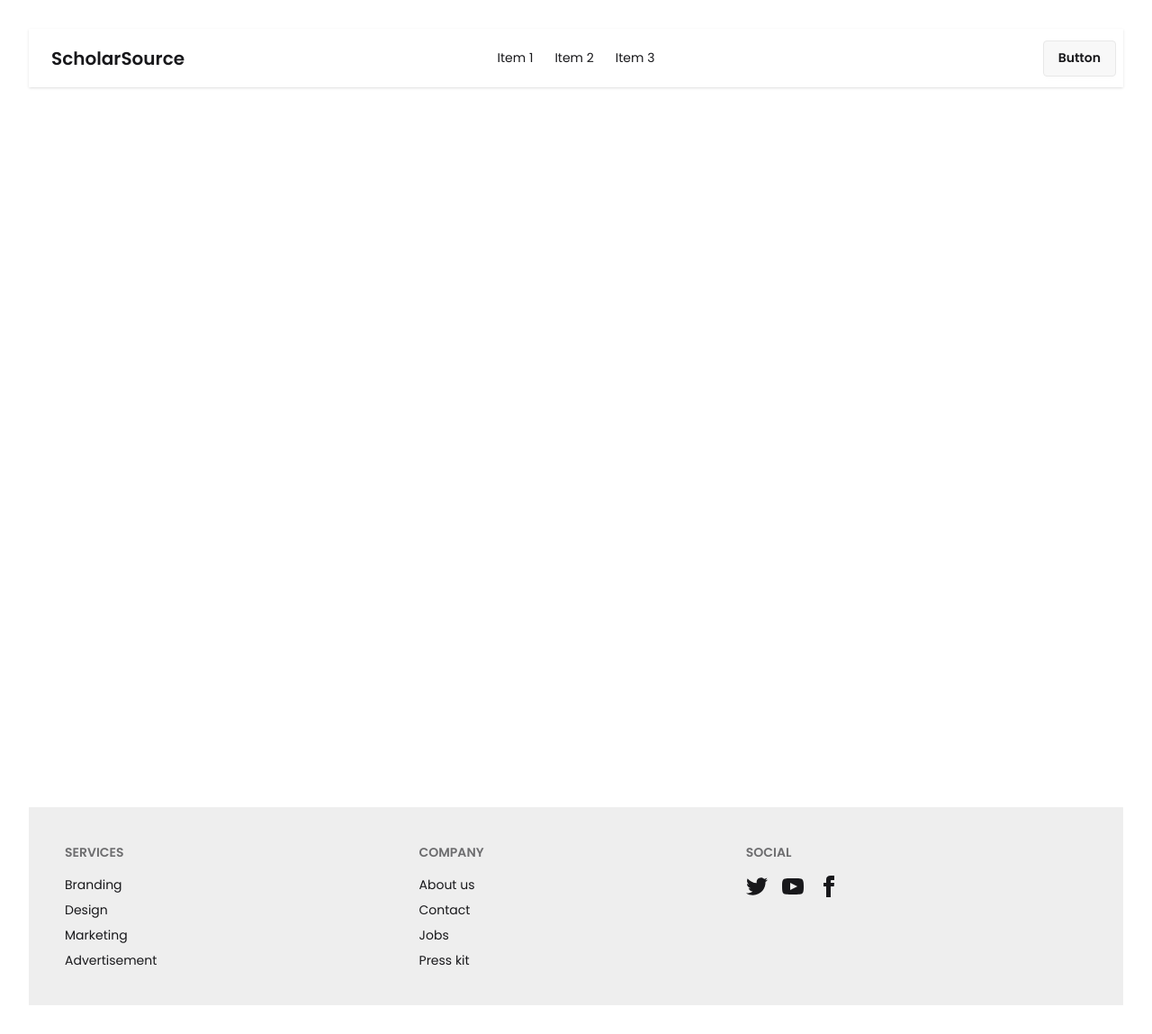
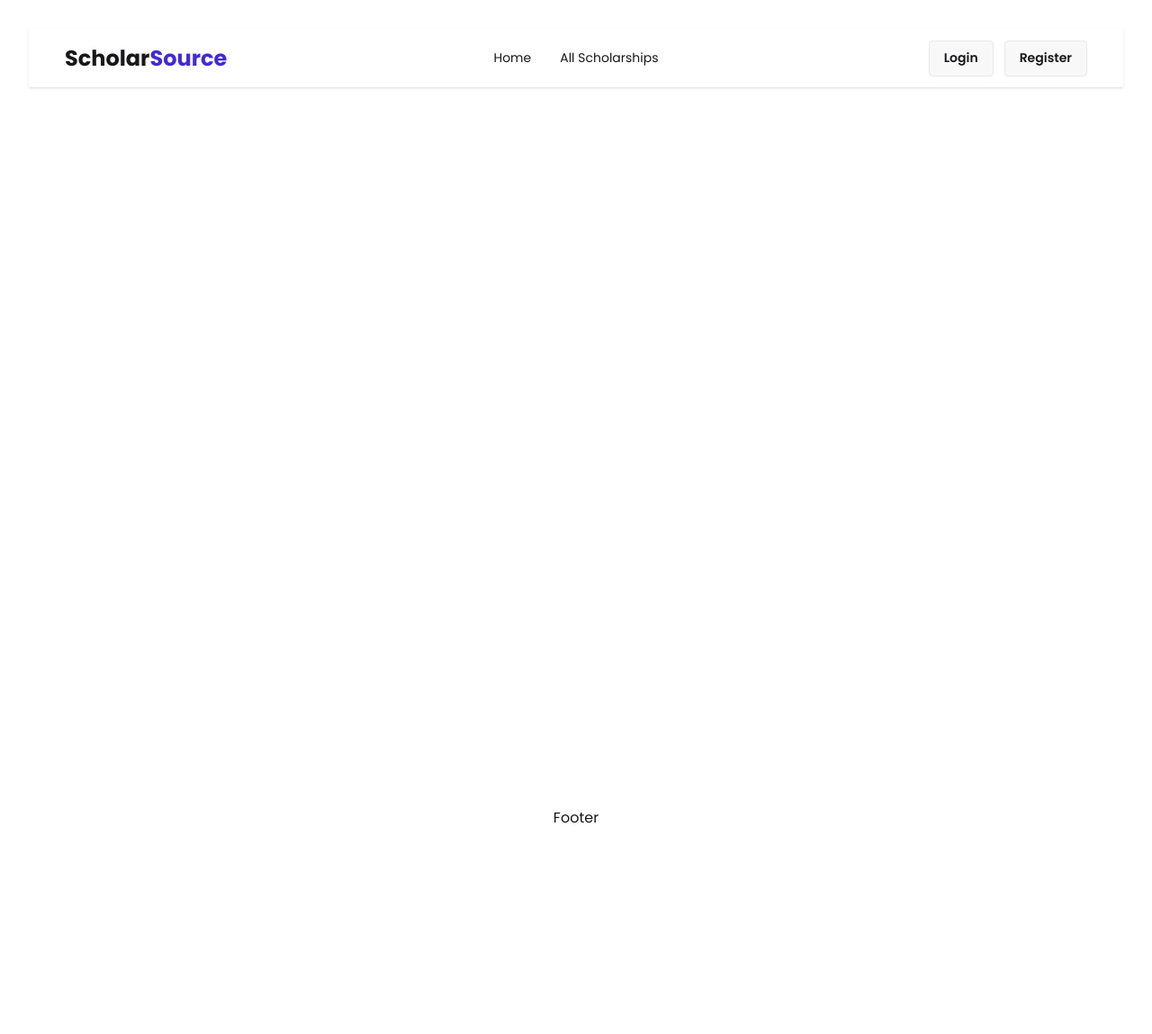
Before and after one commit to FokhrulSabel/scholar-source-client, a React (Vite) app: page / in a window 1280 px wide. Shown: the whole page at 90% size. After the commit the page ends 953 px from the top, so only its background shows below. Built offline with nearby package versions, Linux system fonts and the light colour scheme.

Commit message:
Add Navbar

```diff
--- /dev/null
+++ b/src/components/Footer/Footer.jsx
@@ -0,0 +1,11 @@
+import React from 'react';
+
+const Footer = () => {
+    return (
+        <div>
+            <h2>Footer</h2>
+        </div>
+    );
+};
+
+export default Footer;
--- /dev/null
+++ b/src/components/Navbar/Navbar.jsx
@@ -0,0 +1,78 @@
+import React from "react";
+import { Link, NavLink } from "react-router";
+
+const Navbar = () => {
+  const links = (
+    <>
+      <li>
+        <NavLink to="/" className="nav-link">
+          Home
+        </NavLink>
+      </li>
+
+      <li>
+        <NavLink to="/all-scholarships" className="nav-link">
+          All Scholarships
+        </NavLink>
+      </li>
+    </>
+  );
+  return (
+    <div className="navbar bg-base-100 shadow-sm px-4 md:px-10 sticky top-0 z-50">
+      {/* <ToastContainer /> */}
+      <div className="navbar-start">
+        {/* Mobile Dropdown */}
+        <div className="dropdown">
+          <div tabIndex={0} role="button" className="btn btn-ghost lg:hidden">
+            <svg
+              xmlns="http://www.w3.org/2000/svg"
+              className="h-5 w-5"
+              fill="none"
+              viewBox="0 0 24 24"
+              stroke="currentColor"
+            >
+              <path
+                strokeLinecap="round"
+                strokeLinejoin="round"
+                strokeWidth="2"
+                d="M4 6h16M4 12h8m-8 6h16"
+              />
+            </svg>
+          </div>
+
+          <ul
+            tabIndex={0}
+            className="menu menu-sm dropdown-content bg-base-100 rounded-box z-10 mt-3 w-52 p-2 shadow"
+          >
+            {links}
+          </ul>
+        </div>
+
+        {/* Logo */}
+        <div className="flex items-center justify-center gap-1.5">
+          {/* <FaUtensils className="text-2xl text-secondary" /> */}
+          <Link to="/" className="normal-case text-2xl font-bold">
+            Scholar<span className="text-primary">Source</span>
+          </Link>
+        </div>
+      </div>
+
+      {/* Desktop Menu */}
+      <div className="navbar-center hidden lg:flex">
+        <ul className="menu menu-horizontal px-1 space-x-2">{links}</ul>
+      </div>
+
+      {/* User Section */}
+      <div className="navbar-end flex items-center gap-3">
+        <Link className="btn" to="/login">
+          Login
+        </Link>
+        <Link className="btn" to="/register">
+          Register
+        </Link>
+      </div>
+    </div>
+  );
+};
+
+export default Navbar;
--- a/src/components/layout/Footer.jsx
+++ /dev/null
@@ -1,62 +0,0 @@
-import React from "react";
-
-const Footer = () => {
-  return (
-    <footer className="footer sm:footer-horizontal bg-base-300 text-base-content p-10">
-      <nav>
-        <h6 className="footer-title">Services</h6>
-        <a className="link link-hover">Branding</a>
-        <a className="link link-hover">Design</a>
-        <a className="link link-hover">Marketing</a>
-        <a className="link link-hover">Advertisement</a>
-      </nav>
-      <nav>
-        <h6 className="footer-title">Company</h6>
-        <a className="link link-hover">About us</a>
-        <a className="link link-hover">Contact</a>
-        <a className="link link-hover">Jobs</a>
-        <a className="link link-hover">Press kit</a>
-      </nav>
-      <nav>
-        <h6 className="footer-title">Social</h6>
-        <div className="grid grid-flow-col gap-4">
-          <a>
-            <svg
-              xmlns="http://www.w3.org/2000/svg"
-              width="24"
-              height="24"
-              viewBox="0 0 24 24"
-              className="fill-current"
-            >
-              <path d="M24 4.557c-.883.392-1.832.656-2.828.775 1.017-.609 1.798-1.574 2.165-2.724-.951.564-2.005.974-3.127 1.195-.897-.957-2.178-1.555-3.594-1.555-3.179 0-5.515 2.966-4.797 6.045-4.091-.205-7.719-2.165-10.148-5.144-1.29 2.213-.669 5.108 1.523 6.574-.806-.026-1.566-.247-2.229-.616-.054 2.281 1.581 4.415 3.949 4.89-.693.188-1.452.232-2.224.084.626 1.956 2.444 3.379 4.6 3.419-2.07 1.623-4.678 2.348-7.29 2.04 2.179 1.397 4.768 2.212 7.548 2.212 9.142 0 14.307-7.721 13.995-14.646.962-.695 1.797-1.562 2.457-2.549z"></path>
-            </svg>
-          </a>
-          <a>
-            <svg
-              xmlns="http://www.w3.org/2000/svg"
-              width="24"
-              height="24"
-              viewBox="0 0 24 24"
-              className="fill-current"
-            >
-              <path d="M19.615 3.184c-3.604-.246-11.631-.245-15.23 0-3.897.266-4.356 2.62-4.385 8.816.029 6.185.484 8.549 4.385 8.816 3.6.245 11.626.246 15.23 0 3.897-.266 4.356-2.62 4.385-8.816-.029-6.185-.484-8.549-4.385-8.816zm-10.615 12.816v-8l8 3.993-8 4.007z"></path>
-            </svg>
-          </a>
-          <a>
-            <svg
-              xmlns="http://www.w3.org/2000/svg"
-              width="24"
-              height="24"
-              viewBox="0 0 24 24"
-              className="fill-current"
-            >
-              <path d="M9 8h-3v4h3v12h5v-12h3.642l.358-4h-4v-1.667c0-.955.192-1.333 1.115-1.333h2.885v-5h-3.808c-3.596 0-5.192 1.583-5.192 4.615v3.385z"></path>
-            </svg>
-          </a>
-        </div>
-      </nav>
-    </footer>
-  );
-};
-
-export default Footer;
--- a/src/components/layout/Navbar.jsx
+++ /dev/null
@@ -1,63 +0,0 @@
-import React from "react";
-import { Link } from "react-router";
-
-const Navbar = () => {
-  return (
-    <div className="navbar bg-base-100 shadow-sm">
-      <div className="navbar-start">
-        <div className="dropdown">
-          <div tabIndex={0} role="button" className="btn btn-ghost lg:hidden">
-            <svg
-              xmlns="http://www.w3.org/2000/svg"
-              className="h-5 w-5"
-              fill="none"
-              viewBox="0 0 24 24"
-              stroke="currentColor"
-            >
-              {" "}
-              <path
-                strokeLinecap="round"
-                strokeLinejoin="round"
-                strokeWidth="2"
-                d="M4 6h16M4 12h8m-8 6h16"
-              />{" "}
-            </svg>
-          </div>
-          <ul
-            tabIndex="-1"
-            className="menu menu-sm dropdown-content bg-base-100 rounded-box z-1 mt-3 w-52 p-2 shadow"
-          >
-            <li>
-              <a>Item 1</a>
-            </li>
-            <li>
-              <a>Item 2</a>
-            </li>
-            <li>
-              <a>Item 3</a>
-            </li>
-          </ul>
-        </div>
-        <a className="btn btn-ghost text-xl">ScholarSource</a>
-      </div>
-      <div className="navbar-center hidden lg:flex">
-        <ul className="menu menu-horizontal px-1">
-          <li>
-            <a>Item 1</a>
-          </li>
-          <li>
-            <a>Item 2</a>
-          </li>
-          <li>
-            <a>Item 3</a>
-          </li>
-        </ul>
-      </div>
-      <div className="navbar-end">
-        <a className="btn">Button</a>
-      </div>
-    </div>
-  );
-};
-
-export default Navbar;
--- /dev/null
+++ b/src/firebase/firebase.init.js
@@ -0,0 +1,20 @@
+// Import the functions you need from the SDKs you need
+import { initializeApp } from "firebase/app";
+import { getAuth } from "firebase/auth";
+// TODO: Add SDKs for Firebase products that you want to use
+// https://firebase.google.com/docs/web/setup#available-libraries
+
+// Your web app's Firebase configuration
+const firebaseConfig = {
+  apiKey: import.meta.env.VITE_FIREBASE_API_KEY,
+  authDomain: import.meta.env.VITE_FIREBASE_AUTH_DOMAIN,
+  projectId: import.meta.env.VITE_FIREBASE_PROJECT_ID,
+  storageBucket: import.meta.env.VITE_FIREBASE_STORAGE_BUCKET,
+  messagingSenderId: import.meta.env.VITE_FIREBASE_MESSAGING_SENDER_ID,
+  appId: import.meta.env.VITE_FIREBASE_APP_ID,
+};
+
+// Initialize Firebase
+const app = initializeApp(firebaseConfig);
+// Initialize Firebase Authentication and get a reference to the service
+export const auth = getAuth(app);
--- /dev/null
+++ b/src/layouts/AuthLayout.jsx
@@ -0,0 +1,12 @@
+import React from "react";
+import { Outlet } from "react-router";
+
+const AuthLayout = () => {
+  return (
+    <div>
+      <Outlet></Outlet>
+    </div>
+  );
+};
+
+export default AuthLayout;
--- a/src/layouts/MainLayout.jsx
+++ b/src/layouts/MainLayout.jsx
@@ -1,18 +1,19 @@
 import React from "react";
-import Navbar from "../components/layout/Navbar";
+
 import { Outlet } from "react-router";
-import Footer from "../components/layout/Footer";
+import Navbar from "../components/Navbar/Navbar";
+import Footer from "../components/Footer/Footer";
 
 const MainLayout = () => {
   return (
     <>
-      <Navbar />
+      <Navbar></Navbar>
 
       <main className="min-h-screen mx-auto px-4">
         <Outlet />
       </main>
 
-      <Footer />
+      <Footer></Footer>
     </>
   );
 };
--- /dev/null
+++ b/src/pages/Auth/Login/Login.jsx
@@ -0,0 +1,11 @@
+import React from 'react';
+
+const Login = () => {
+    return (
+        <div>
+            <h2>loginPages</h2>
+        </div>
+    );
+};
+
+export default Login;
--- /dev/null
+++ b/src/pages/Auth/Register/Register.jsx
@@ -0,0 +1,11 @@
+import React from 'react';
+
+const Register = () => {
+    return (
+        <div>
+            <h2>Register</h2>
+        </div>
+    );
+};
+
+export default Register;
--- /dev/null
+++ b/src/pages/Auth/SocialLogin/SocialLogin.jsx
@@ -0,0 +1,11 @@
+import React from 'react';
+
+const SocialLogin = () => {
+    return (
+        <div>
+
+        </div>
+    );
+};
+
+export default SocialLogin;
--- a/src/routes/Router.jsx
+++ b/src/routes/Router.jsx
@@ -2,6 +2,9 @@ import { createBrowserRouter } from "react-router";
 import MainLayout from "../layouts/MainLayout";
 import Home from "../pages/Home/Home";
 import DashboardLayout from "../layouts/DashboardLayout";
+import AuthLayout from "../layouts/AuthLayout";
+import Login from "../pages/Auth/Login/Login";
+import Register from "../pages/Auth/Register/Register";
 
 const router = createBrowserRouter([
   {
@@ -15,6 +18,20 @@ const router = createBrowserRouter([
     ],
   },
   {
+    path: "/",
+    Component: AuthLayout,
+    children: [
+      {
+        path: "login",
+        Component: Login,
+      },
+      {
+        path: "register",
+        Component: Register,
+      },
+    ],
+  },
+  {
     path: "/dashboard",
     element: <DashboardLayout />,
     children: [],
```
